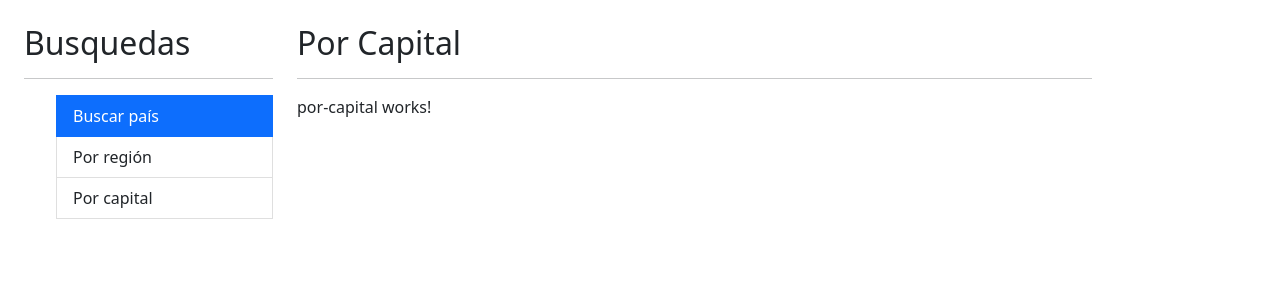
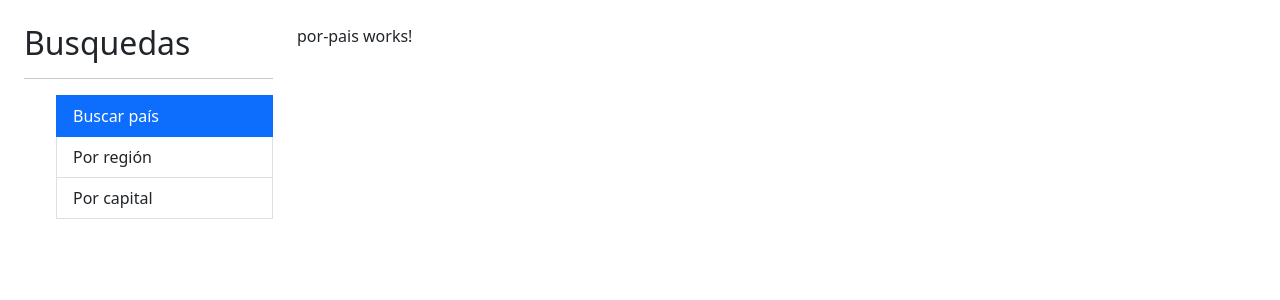
Before and after one commit to lescobarc/Angular3paisesApp, an Angular app: page / in a window 1280 px wide. Shown: the top 300 px of the page. Built offline with nearby package versions, Linux system fonts and the light colour scheme.

Commit message:
S8-99 RouterModule - Rutas en nuestra aplicación

```diff
--- a/src/app/app.component.html
+++ b/src/app/app.component.html
@@ -11,9 +11,7 @@
   </div>
 
   <div class="col">
-    <h2>Por Capital</h2>
-    <hr>
-    <app-por-capital></app-por-capital>
+    <router-outlet></router-outlet>
   </div>
 
 </div>
--- a/src/app/app.module.ts
+++ b/src/app/app.module.ts
@@ -3,6 +3,8 @@
 
 import { AppComponent } from './app.component';
 import { PaisModule } from './pais/pais.module';
+import { SharedModule } from './shared/shared.module';
+import { AppRoutingModule } from './app-routing.module';
 
 @NgModule({
   declarations: [
@@ -10,7 +12,9 @@
   ],
   imports: [
     BrowserModule,
+    AppRoutingModule,
     PaisModule,
+    SharedModule
   ],
   providers: [],
   bootstrap: [AppComponent]
```
Also changed, not shown: src/app/app-routing.module.ts (added, +41 -0 lines).
